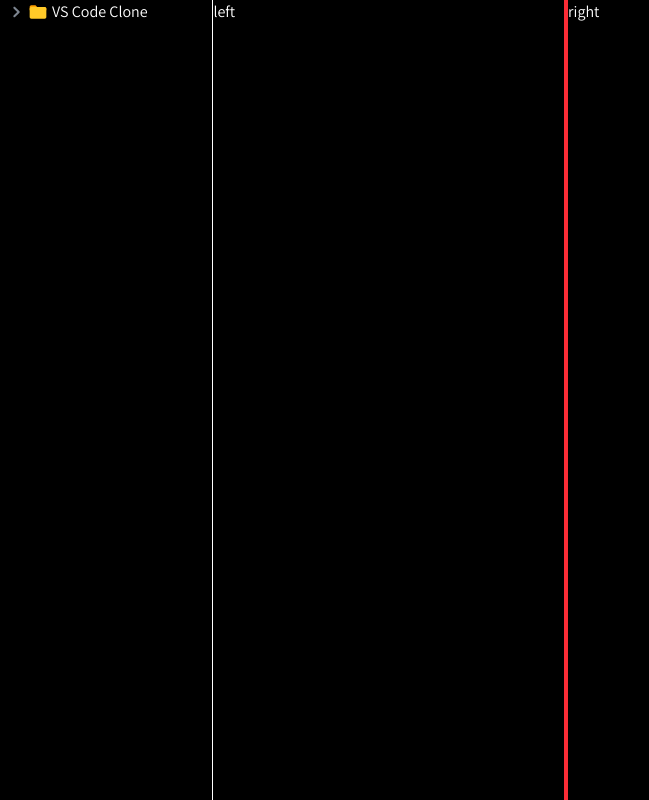
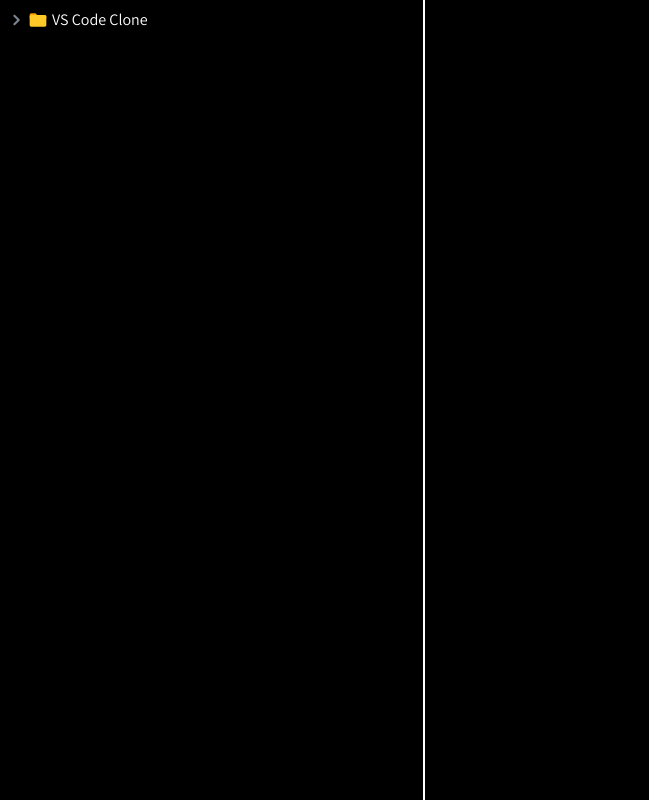
Before and after one commit to MaherSDev/vscode-clone-project, a React (Vite) app: page / in a window 1280 px wide. Shown: the whole page, without its empty margins (0-649 px from the left). Built offline with nearby package versions, Linux system fonts and the light colour scheme.

Commit message:
Resizable Panel Config

```diff
--- a/src/App.tsx
+++ b/src/App.tsx
@@ -7,12 +7,19 @@ const App = () => {
   return (
     <div>
       <div className="flex h-dvh">
-        <div className="w-64 border-r border-white">
-          <RecursiveComponent fileTree={fileTree} />
-        </div>
         <div className="w-full">
-          {/* <OpenedFileBar /> */}
-          <ResizablePanel />
+          <ResizablePanel
+            leftPanel={
+              <div className="p-2">
+                <RecursiveComponent fileTree={fileTree} />
+              </div>
+            }
+            rightPanel={
+              <div className="w-full">
+                <OpenedFileBar />
+              </div>
+            }
+          />
         </div>
       </div>
     </div>
--- a/src/components/OpenedFileBar.tsx
+++ b/src/components/OpenedFileBar.tsx
@@ -9,7 +9,7 @@ import FileSyntaxHighlighter from "./FileSyntaxHighlighter";
 const OpenedFileBar = () => {
   const { openedFiles, clickedFile: { fileContent } } = useSelector((state: RootState) => state.tree);
   return (
-    <div className="border-b border-white ">
+    <div className={`${fileContent && "border-b border-white" }`}>
       <div className="flex items-center w-full h-fit">
         {openedFiles.map((file) => (
           <OpenedFileBarItem key={file.id} file={file} />
--- a/src/components/RecursiveComponent.tsx
+++ b/src/components/RecursiveComponent.tsx
@@ -36,7 +36,7 @@ const RecursiveComponent = ({ fileTree }: IProps) => {
   };
 
   return (
-    <div className="mb-2 ml-2 cursor-pointer">
+    <div className="cursor-pointer">
       <div className="flex items-center mb-1">
         {isFolder ? (
           <div onClick={toggle} className="flex items-center">
@@ -48,12 +48,12 @@ const RecursiveComponent = ({ fileTree }: IProps) => {
               isFolder={isFolder}
               isOpen={isOpen}
             />
-            <span className="ml-1">{name}</span>
+            <span className="ml-1 text-nowrap">{name}</span>
           </div>
         ) : (
           <div className="ml-4 flex items-center" onClick={onFileClicked}>
             <RenderFileIcon fileName={name} />
-            <span className="ml-1">{name}</span>
+            <span className="ml-1 text-nowrap">{name}</span>
           </div>
         )}
       </div>
--- a/src/components/ResizablePanel.tsx
+++ b/src/components/ResizablePanel.tsx
@@ -1,3 +1,4 @@
+import type { ReactNode } from "react";
 import {
   Group,
   Panel,
@@ -6,10 +7,16 @@ import {
 } from "react-resizable-panels";
 
 interface IProps {
-  defaultLayout?: number[] | undefined
+  defaultLayout?: number[] | undefined;
+  leftPanel: ReactNode;
+  rightPanel: ReactNode;
 }
 
-const ResizablePanel = ({ defaultLayout = [33, 67] }: IProps) => {
+const ResizablePanel = ({
+  defaultLayout = [33, 67],
+  leftPanel,
+  rightPanel,
+}: IProps) => {
   const { onLayoutChanged } = useDefaultLayout({
     id: "unique-layout-id",
     storage: localStorage,
@@ -17,11 +24,11 @@ const ResizablePanel = ({ defaultLayout = [33, 67] }: IProps) => {
   return (
     <Group onLayoutChanged={onLayoutChanged}>
       <Panel defaultSize={defaultLayout[0]} id="left">
-        left
+        {leftPanel}
       </Panel>
-      <Separator className="w-1 bg-red-500"/>
+      <Separator className="w-1 border-r-2 border-white" />
       <Panel defaultSize={defaultLayout[1]} id="right">
-        right
+        {rightPanel}
       </Panel>
     </Group>
   );
```
